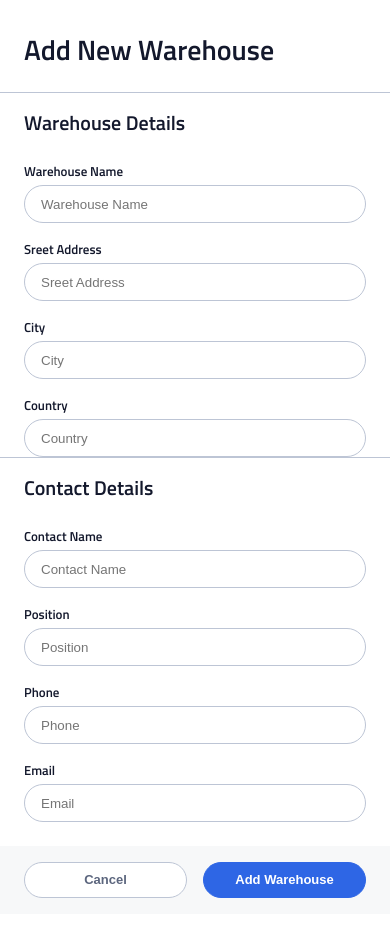
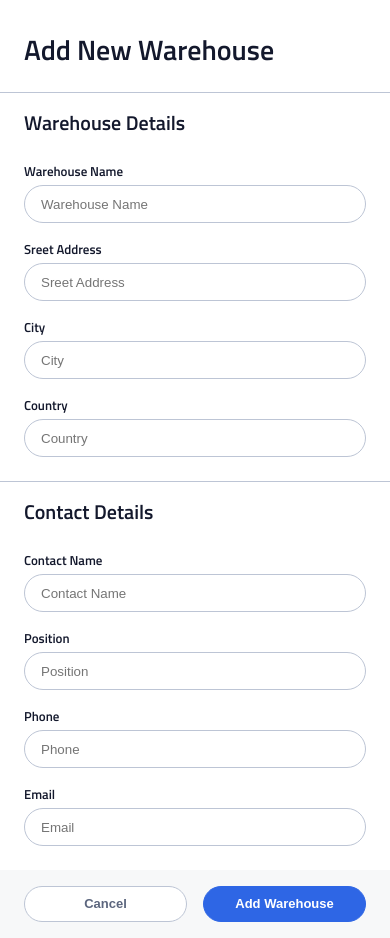
Before and after one commit to shanni6/instock-whistler, a React (Vite) app: page /warehouses in a window 390 px wide. Before the commit the page ends 914 px from the top, so only its background shows below. Built offline with nearby package versions, Linux system fonts and the light colour scheme.

Commit message:
navpreet-o23w-17: add border between forms on mobile version

```diff
--- a/src/components/AddNewWarehouse/AddNewWarehouse.scss
+++ b/src/components/AddNewWarehouse/AddNewWarehouse.scss
@@ -20,6 +20,7 @@
 
     &--contact-details {
       border-top: $secondary-cloud 1px solid;
+      margin-top: $padding-4;
       padding-bottom: $padding-4;
     }
 
```
